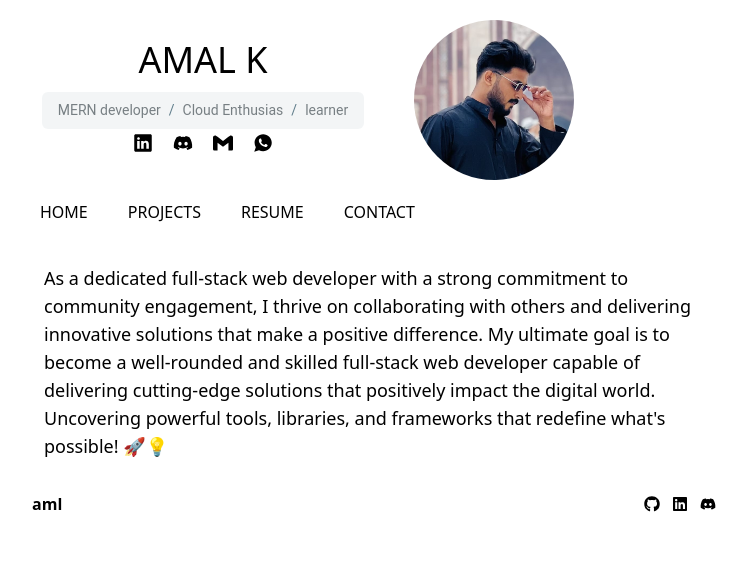
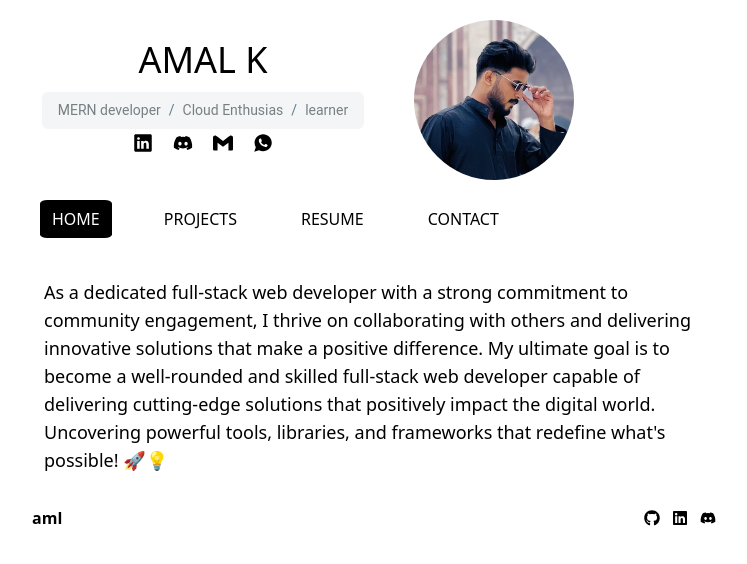
Before and after one commit to Amal1947/PortfolioNw, a React (Vite) app: page / in a window 1280 px wide. Shown: the top 564 px of the page, without its empty margins (266-1013 px from the left). Built offline with nearby package versions, Linux system fonts and the light colour scheme; a web font is replaced by a local one.

Commit message:
framer motion added for the buttons

```diff
--- a/package.json
+++ b/package.json
@@ -13,6 +13,7 @@
     "@material-tailwind/react": "^2.1.9",
     "@mui/material": "^6.0.1",
     "axios": "^1.7.7",
+    "framer-motion": "^11.5.4",
     "lucide-react": "^0.438.0",
     "react": "^18.3.1",
     "react-dom": "^18.3.1",
--- a/src/App.jsx
+++ b/src/App.jsx
@@ -11,6 +11,7 @@ import Contact from "./Components/Contact";
 import { Breadcrumbs } from "@material-tailwind/react";
 import { IoLogoLinkedin } from "react-icons/io5";
 import { SiGmail } from "react-icons/si";
+import { motion } from "framer-motion";
 import { IoLogoWhatsapp } from "react-icons/io";
 // import { FaDiscord } from "react-icons/fa";.
 import amal from "./assets/mamal.jpg"
@@ -72,9 +73,10 @@ function App() {
               <img src={amal} alt="Amal K" className="w-full h-full object-cover" />
             </div>
           </div>
-          <div className="mt-3 p-2">
-            <ul className="flex gap-8 md:gap-10   ">
-              <li
+          <div className="mt-3 p-2  ">
+  <ul className="flex  md:gap-10">
+    <motion.button
+      whileTap={{ scale: 0.9 }} // Animation on button click
       onClick={() => {
         setNavigationSet((ref) => ({
           ...ref,
@@ -84,10 +86,19 @@ function App() {
           Resume: "false",
         }));
       }}
+      style={{
+        backgroundColor: navigationSet.Home == "true" ? "black" : "white",
+        color: navigationSet.Home == "true" ? "white" : "black",
+        borderRadius: "10%", // Make the button round
+        padding: "7px 12px", // Adjust padding if needed
+      }}
+      className="focus:outline-none" // Add styling if needed
     >
       HOME
-              </li>
-              <li
+    </motion.button>
+
+    <motion.button
+  whileTap={{ scale: 0.9 }}
   onClick={() => {
     setNavigationSet((ref) => ({
       ...ref,
@@ -97,10 +108,21 @@ function App() {
       Resume: "false",
     }));
   }}
+  style={{
+    backgroundColor: navigationSet.Projects == "true" ? "black" : "white",
+    color: navigationSet.Projects == "true" ? "white" : "black",
+    borderRadius: "10%", // Make the button round
+    padding: "7px 12px", // Adjust padding if needed
+  }}
+  className="focus:outline-none"
 >
   PROJECTS
-              </li>
-              <li
+</motion.button>
+
+
+
+    <motion.button
+      whileTap={{ scale: 0.9 }}
       onClick={() => {
         setNavigationSet((ref) => ({
           ...ref,
@@ -110,10 +132,19 @@ function App() {
           Resume: "true",
         }));
       }}
+      className="focus:outline-none"
+      style={{
+        backgroundColor: navigationSet.Resume == "true" ? "black" : "white",
+        color: navigationSet.Resume == "true" ? "white" : "black",
+        borderRadius: "10%", // Make the button round
+        padding: "7px 12px", // Adjust padding if needed
+      }}
     >
       RESUME
-              </li>
-              <li
+    </motion.button>
+
+    <motion.button
+      whileTap={{ scale: 0.9 }}
       onClick={() => {
         setNavigationSet((ref) => ({
           ...ref,
@@ -123,10 +154,16 @@ function App() {
           Resume: "false",
         }));
       }}
+      style={{
+        backgroundColor: navigationSet.Contact == "true" ? "black" : "white",
+        color: navigationSet.Contact == "true" ? "white" : "black",
+        borderRadius: "10%", // Make the button round
+        padding: "7px 12px", // Adjust padding if needed
+      }}
+      className="focus:outline-none"
     >
       CONTACT
-              </li>
-              {/* <li>amla</li> */}
+    </motion.button>
   </ul>
 </div>
           <div className="mt-5 mb-5">
--- a/src/Components/Contact.jsx
+++ b/src/Components/Contact.jsx
@@ -16,7 +16,8 @@ function Contact() {
 
   const HandelSend = () => {
     setLoading(true);
-    axios.post("http://localhost:5000/api/contact", data).then((response) => {
+
+    axios.post("http://localhost:7000/send-email", data).then((response) => {
       console.log("response", response);
     });
   };
```
Also changed, not shown: 1 other file (tests, documents, lock files or other folders). Lines whose indentation alone changed are shown as unchanged.
